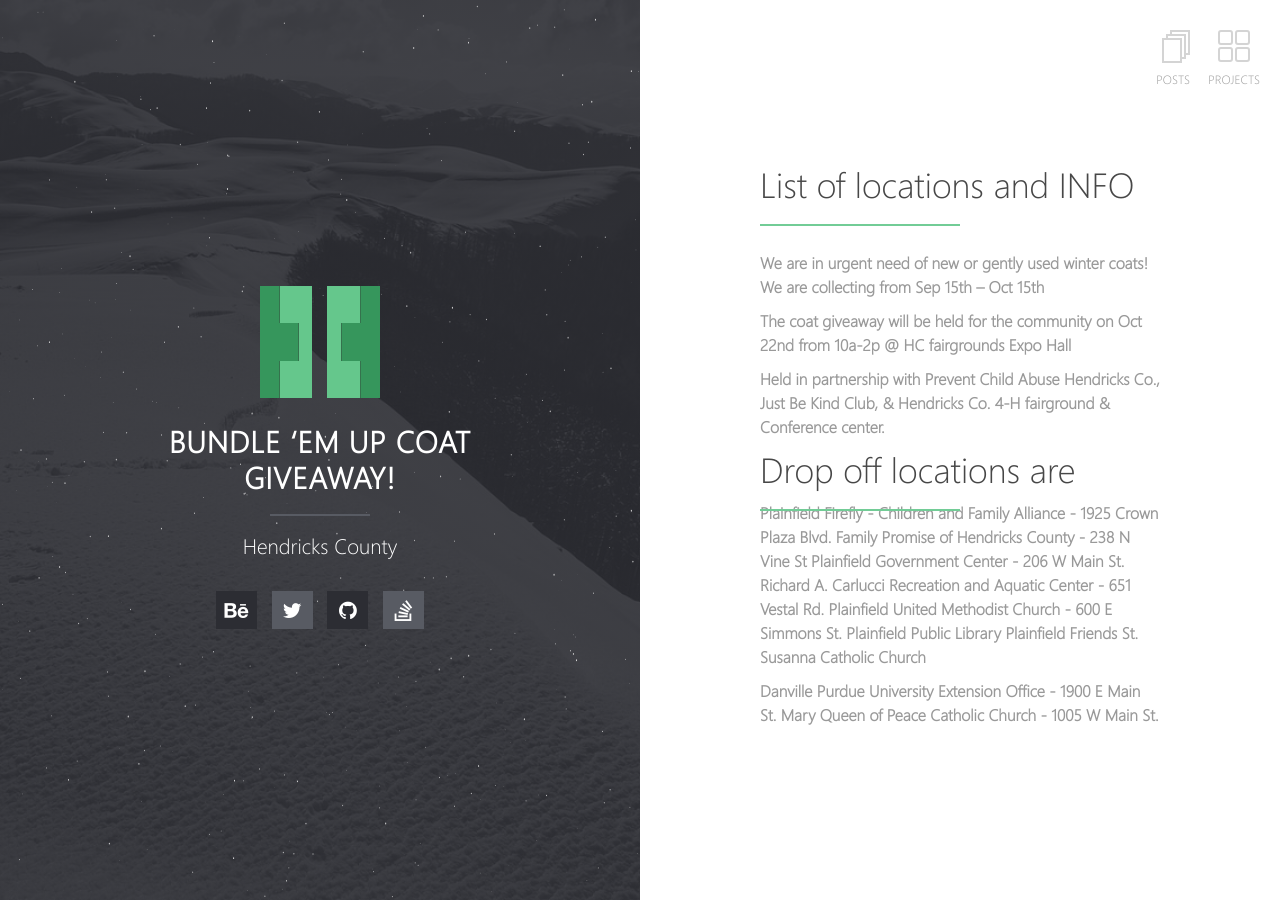
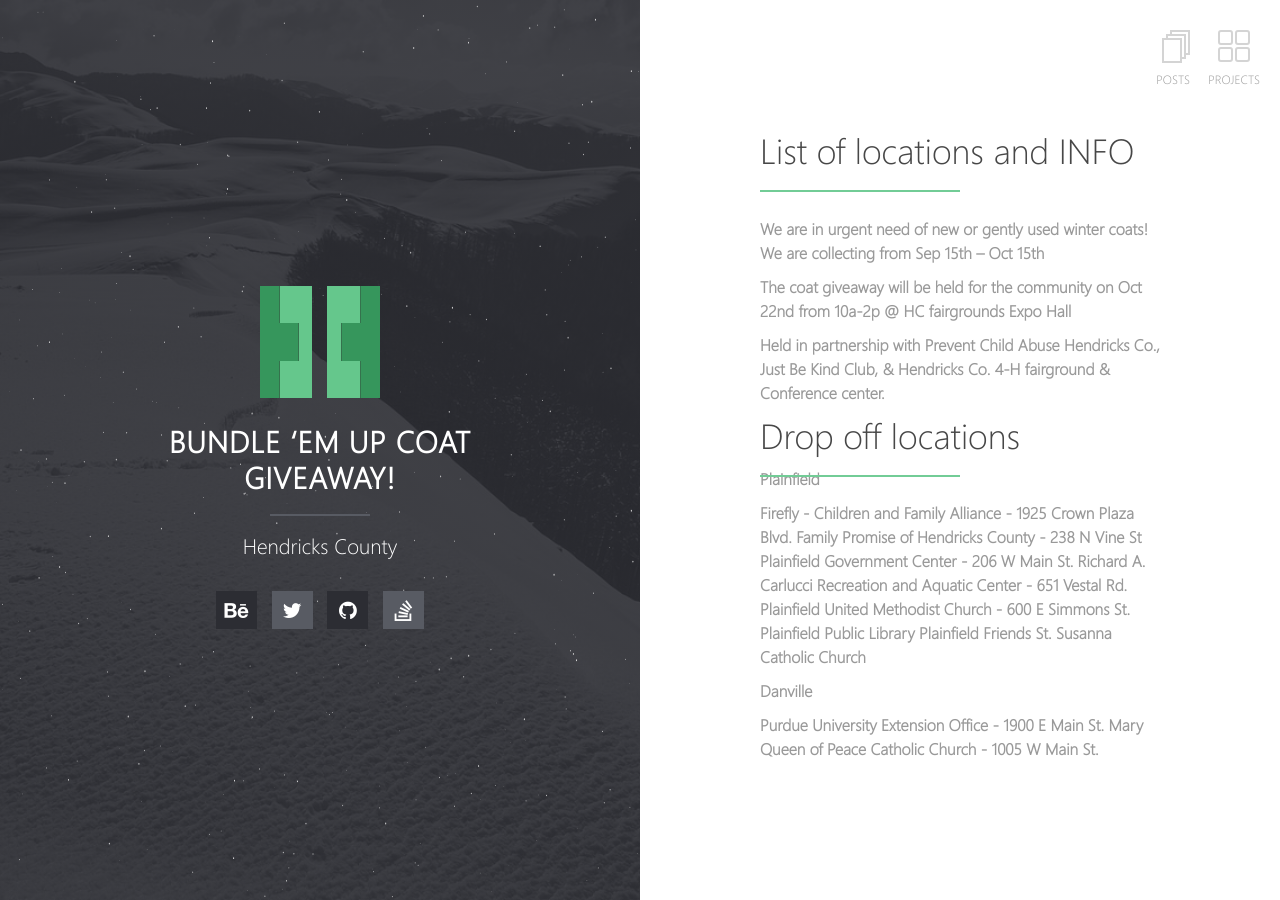
Before and after one commit to Bwaite43/bundleemup.com, a Jekyll site: the page built from index.md, in a window 1280 px wide. Built offline with Jekyll 4.4.1, drawn with Linux system fonts in a browser that asks for light colours; our own code applies the rules of GitHub Pages for plain Markdown files.

Commit message:
layout updates

```diff
--- a/index.md
+++ b/index.md
@@ -9,9 +9,15 @@ layout: home
 
 **Held in partnership with Prevent Child Abuse Hendricks Co., Just Be Kind Club, & Hendricks Co. 4-H fairground & Conference center.**
 
-# Drop off locations are
+# Drop off locations
+
+
+
+
 
 **Plainfield**
+
+
 **Firefly - Children and Family Alliance - 1925 Crown Plaza Blvd.**
 **Family Promise of Hendricks County - 238 N Vine St**
 **Plainfield Government Center - 206 W Main St.**
@@ -22,5 +28,7 @@ layout: home
 **St. Susanna Catholic Church**
 
 **Danville**
+
+
 **Purdue University Extension Office - 1900 E Main St.**
 **Mary Queen of Peace Catholic Church - 1005 W Main St.**
```
